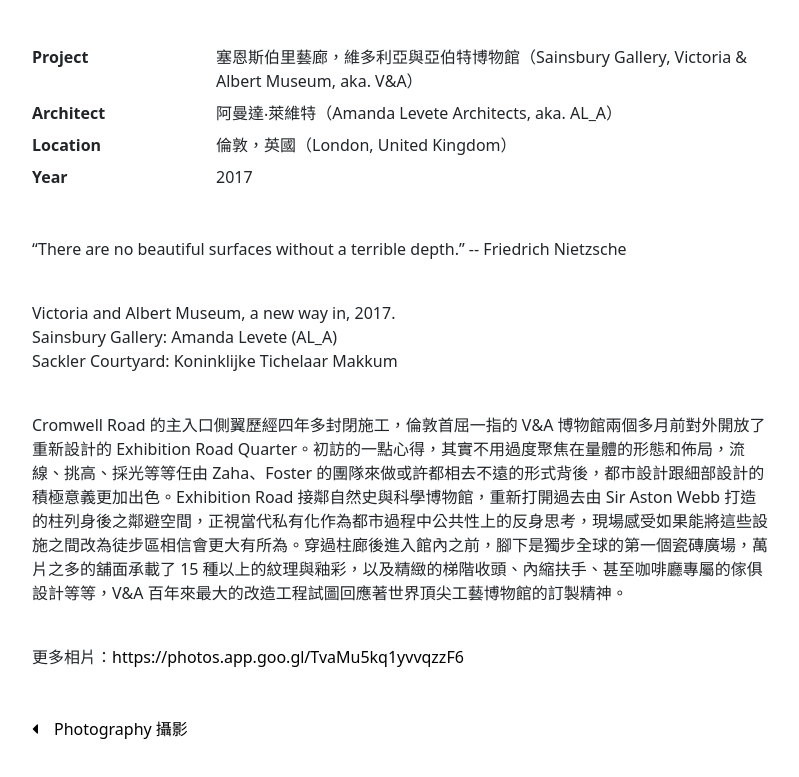
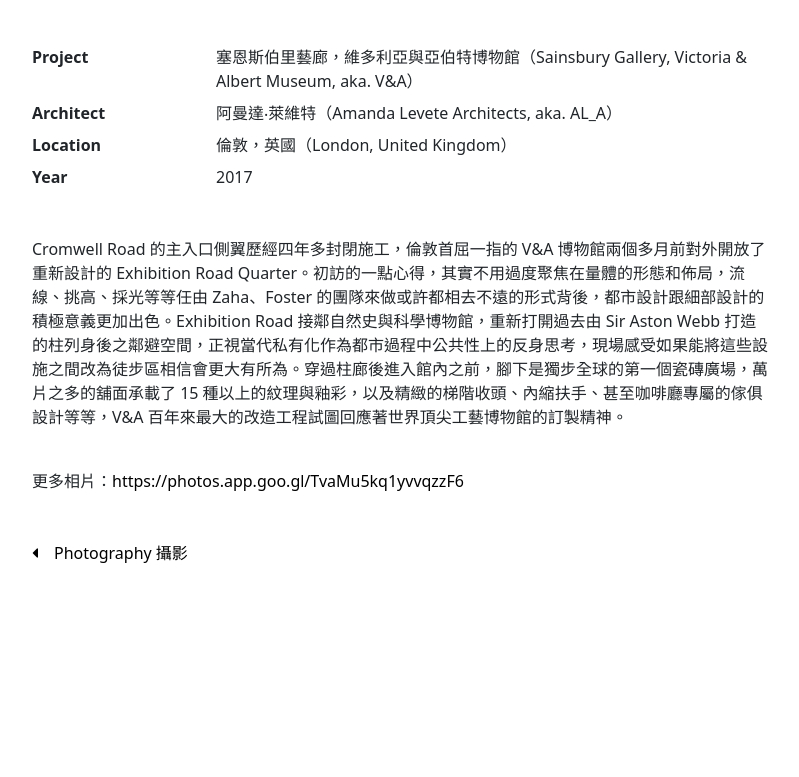
Before and after one commit to cchinwei/cwcphd, a website: page photography/20170824.html in a window 1280 px wide. Shown: the part 762-1539 px from the top of the page, without its empty margins (240-1039 px from the left). After the commit the page ends 1431 px from the top, so only its background shows below. Drawn offline with nearby package versions, Linux system fonts and the light colour scheme.

Commit message:
update: content

```diff
--- a/js/truncate.js
+++ b/js/truncate.js
@@ -1,3 +1,4 @@
+(function () {
   const h3Elements = document.querySelectorAll('h3.truncateText');
 
   h3Elements.forEach(function (h3Element) {
@@ -9,3 +10,4 @@
       h3Element.textContent = text.slice(0, characterLimit) + '...';
     }
   });
+})();
--- a/photography/20170824.html
+++ b/photography/20170824.html
@@ -160,28 +160,25 @@
               class="object-fit mb-5"
               style="width: 100%; height: 100%"
             />
-            <h2 class="mb-5 fw-bold fs-3">“There are no beautiful surfaces without a terrible depth.” -- Friedrich Nietzsche</h2>
+            <h2 class="mb-5 fw-bold fs-3">
+              “There are no beautiful surfaces without a terrible depth.” --
+              Friedrich Nietzsche
+            </h2>
             <dl class="row g-0">
               <dt class="col-sm-3">Project</dt>
-              <dd class="col-sm-9">塞恩斯伯里藝廊，維多利亞與亞伯特博物館（Sainsbury Gallery, Victoria & Albert Museum, aka. V&A）</dd>
+              <dd class="col-sm-9">
+                塞恩斯伯里藝廊，維多利亞與亞伯特博物館（Sainsbury Gallery,
+                Victoria & Albert Museum, aka. V&A）
+              </dd>
               <dt class="col-sm-3">Architect</dt>
-              <dd class="col-sm-9">阿曼達‧萊維特（Amanda Levete Architects, aka. AL_A）</dd>
+              <dd class="col-sm-9">
+                阿曼達‧萊維特（Amanda Levete Architects, aka. AL_A）
+              </dd>
               <dt class="col-sm-3">Location</dt>
               <dd class="col-sm-9">倫敦，英國（London, United Kingdom）</dd>
               <dt class="col-sm-3">Year</dt>
               <dd class="col-sm-9">2017</dd>
             </dl>
-            <br />
-            <p>
-              “There are no beautiful surfaces without a terrible depth.” --
-              Friedrich Nietzsche
-            </p>
-            <br />
-            <ul class="list-unstyled">
-              <li>Victoria and Albert Museum, a new way in, 2017.</li>
-              <li>Sainsbury Gallery: Amanda Levete (AL_A)</li>
-              <li>Sackler Courtyard: Koninklijke Tichelaar Makkum</li>
-            </ul>
             <br />
             <p>
               Cromwell Road 的主入口側翼歷經四年多封閉施工，倫敦首屈一指的 V&A
```
Also changed, not shown: photography/20170909.html (+6 -8 lines), photography/20171027.html (+5 -9 lines). Lines whose indentation alone changed are shown as unchanged.
